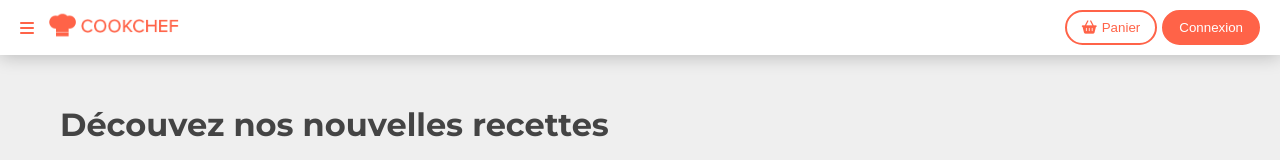
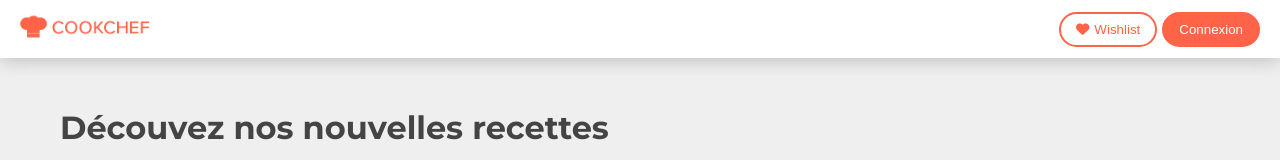
Before and after one commit to Redouane590/Cookchef, a React (Create React App) app: page / in a window 1280 px wide. Shown: the top 160 px of the page. Built offline with nearby package versions, Linux system fonts and the light colour scheme.

Commit message:
ajout dune barre de menu

```diff
--- a/src/assets/styles/_utiles.scss
+++ b/src/assets/styles/_utiles.scss
@@ -56,3 +56,12 @@
 .mr-5 {
   margin-right: 5px;
 }
+
+.calc {
+  position: fixed;
+  top: 0;
+  left: 0;
+  // background-color: aquamarine;
+  width: 100%;
+  height: 100vh;
+}
--- a/src/components/Header.js
+++ b/src/components/Header.js
@@ -1,24 +1,36 @@
 import styles from './Header.module.scss';
 import cookchef from '../assets/images/cookchef.png'
+import { useState } from 'react';
+import HeaderMenu from './HeaderMenu';
 
 function Header() {
+
+  const [showMenu, setShowMenu ] = useState(false);
+  function handleClickMenu() {
+    setShowMenu(true)
+  }
+
   return (
   <header className={`${styles.header} d-flex flex-row align-items-center`}>
-    <i className="fa-solid fa-bars mr-15"></i>
+
     <div className='flex-fill'>
       <img src={cookchef} alt='Logo cookchef'></img>
     </div>
-    <ul>
+    <ul className={styles.headerList}>
         <button className='mr-5 btn btn-reverse-primary'>
-        <i className="fa-solid fa-basket-shopping mr-5"></i>
-        <span>Panier</span>
+        <i className="fa-solid fa-heart mr-5"></i>
+        <span>Wishlist</span>
         </button>
         <button className='btn btn-primary'>
           Connexion
         </button>
       </ul>
-
-
+    <i onClick={handleClickMenu} className={`fa-solid fa-bars ${styles.bar}`} ></i>
+    {showMenu &&
+      <>
+        <div onClick={ () => setShowMenu(false) } className='calc'></div>
+        <HeaderMenu/>
+      </>}
   </header>
   )
 }
--- a/src/components/Header.module.scss
+++ b/src/components/Header.module.scss
@@ -1,4 +1,8 @@
+@use '../assets/styles/mixins' as mixin;
+
 .header {
+  position: relative;
+  height: 58px;
   padding: 10px 20px;
   background-color: rgb(255, 255, 255);
   box-shadow: var(--box-shadow-nav);
@@ -7,3 +11,20 @@
     width: 130px;
   }
 }
+
+.headerList {
+  @include mixin.xs {
+    display: none;
+  }
+}
+.bar {
+  display: none;
+  cursor: pointer;
+  transition: opacity 0.2s;
+  &:hover {
+    opacity: 0.7;
+  }
+  @include mixin.xs {
+    display: block;
+  }
+}
--- /dev/null
+++ b/src/components/HeaderMenu.js
@@ -0,0 +1,15 @@
+import styles from './HeaderMenu.module.scss'
+
+function HeaderMenu() {
+  return (
+    <ul className={`card ${styles.MenuContainer} p-20`}>
+      <li>WishList</li>
+      <li>Connexion</li>
+    </ul>
+  );
+}
+
+
+
+
+export default HeaderMenu;
--- /dev/null
+++ b/src/components/HeaderMenu.module.scss
@@ -0,0 +1,16 @@
+.MenuContainer {
+  position: absolute;
+  top: 68px;
+  right: 10px;
+  width: 200px;
+  li {
+    padding: 10px 15px;
+    border-radius: 20px;
+    cursor: pointer;
+    transition: background-color 0.2s, color 0.2s;
+    &:hover {
+      background-color: var(--primary);
+      color: white;
+    }
+  }
+}
```
